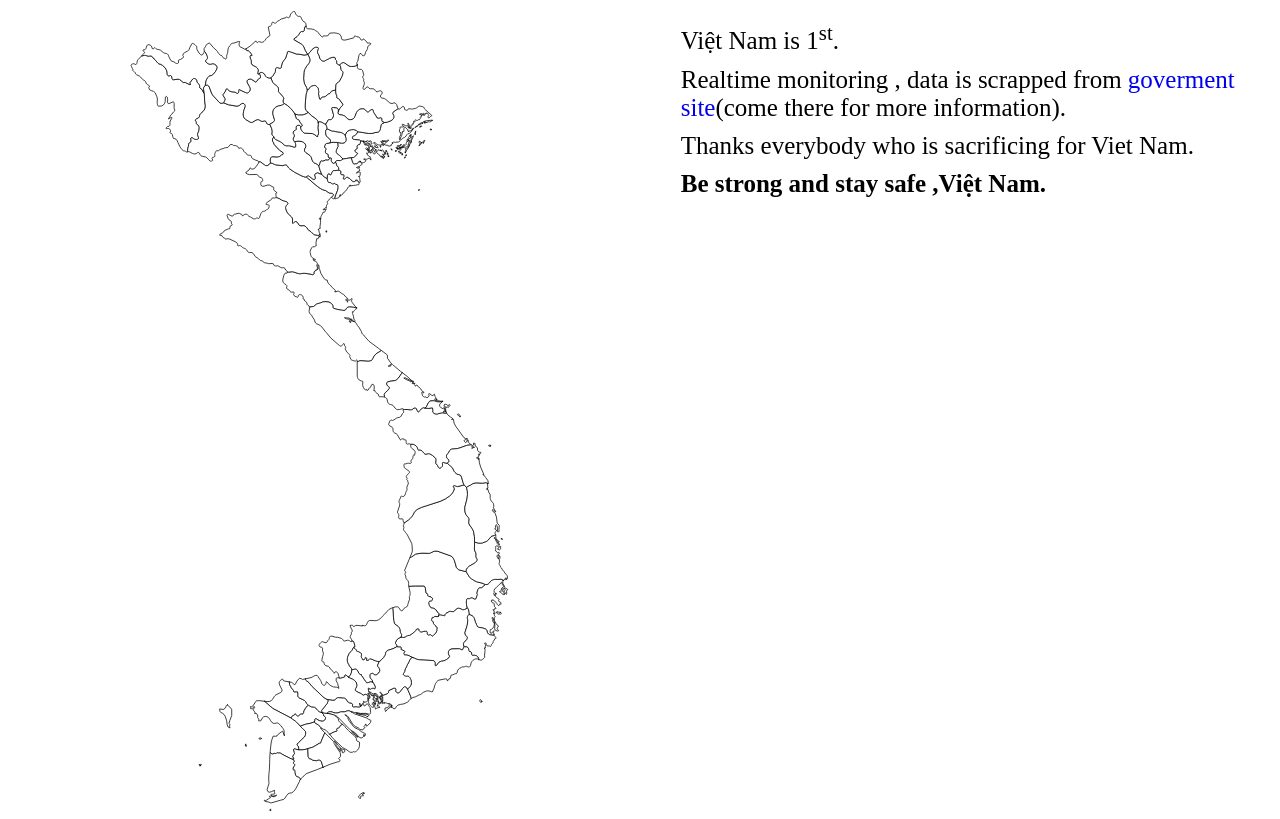
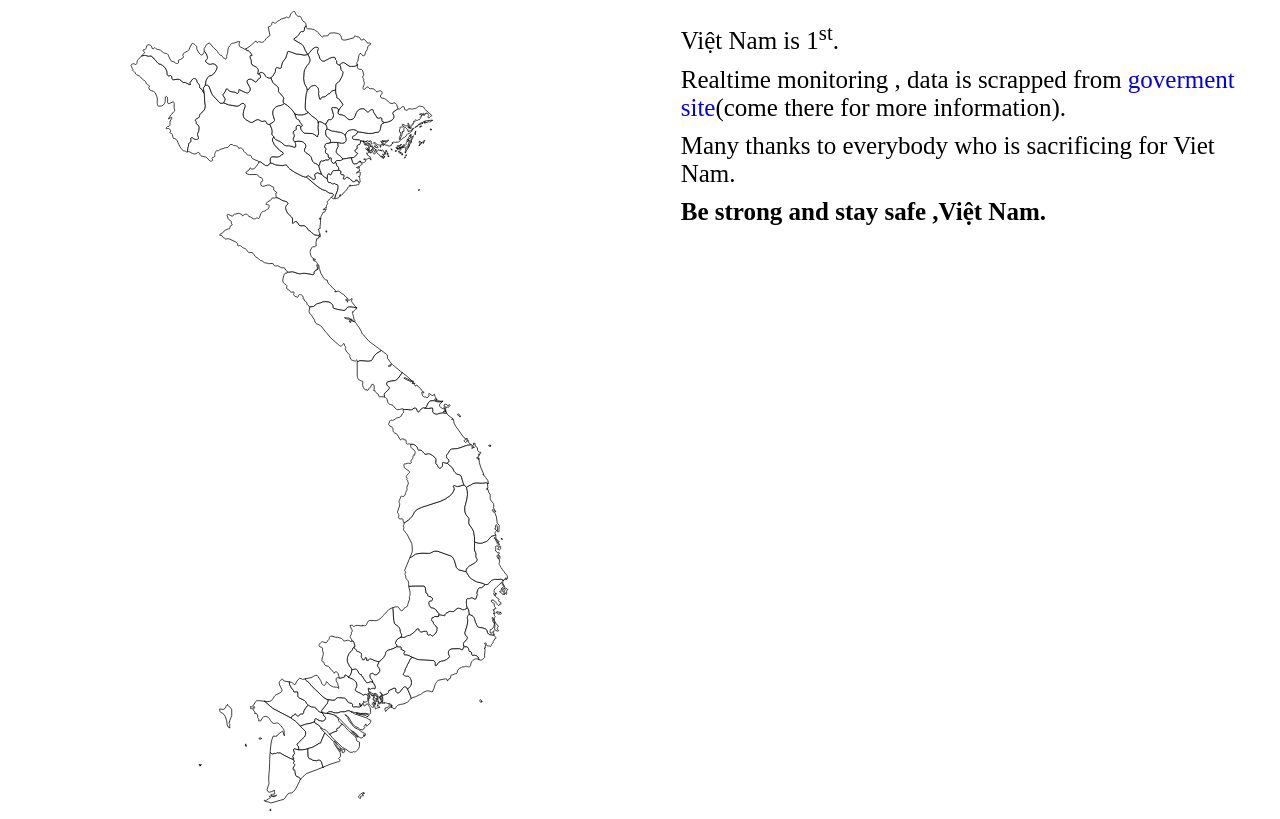
Before and after one commit to hungamtp/vndcmcovid_19, a Django app: template vndcmcovid_19/templates/home.html in a window 1280 px wide. Shown: the part 60-879 px from the top of the page. Run offline with Django 3.2, Linux system fonts and the light colour scheme; the template is opened without the code that fills it, so the values that code supplies are empty.

Commit message:
add requiremnet

```diff
--- a/vndcmcovid_19/templates/home.html
+++ b/vndcmcovid_19/templates/home.html
@@ -213,7 +213,7 @@
         <ul id="information">
             <li>Việt Nam is 1<sup>st</sup>.</li>
             <li>Realtime monitoring , data is scrapped from <a href="https://ncov.moh.gov.vn/">goverment site</a>(come there for more information).</li>
-            <li>Thanks everybody who is sacrificing for Viet Nam.</li>
+            <li>Many thanks to everybody who is sacrificing for Viet Nam.</li>
             <li id = "quote"><b>Be strong and stay safe ,Việt Nam.</b></li>
         </ul>
     </main>
```
Also changed, not shown: requirements.txt (added, +103 -0 lines).
